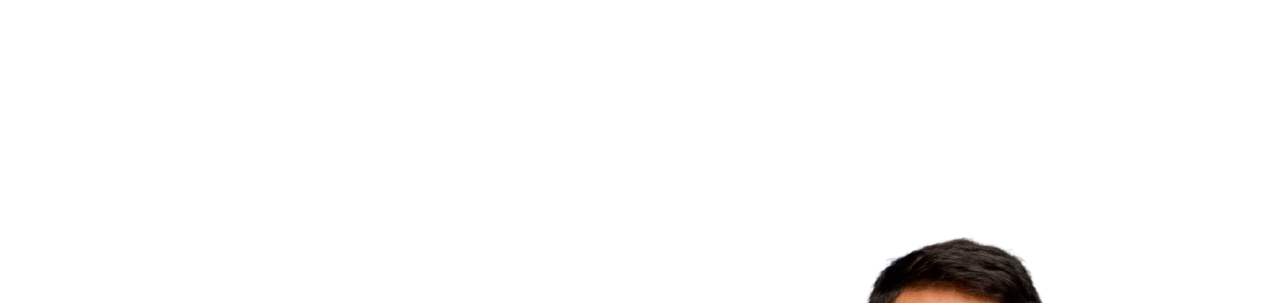
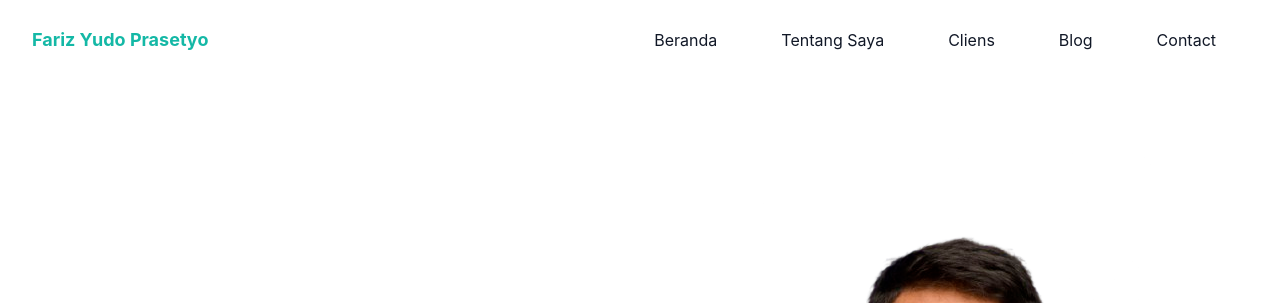
Before and after one commit to farizyudo/portofolio-tailwind-css, a website: page index.html in a window 1280 px wide. Shown: the top 303 px of the page. Drawn offline with Linux system fonts and the light colour scheme.

Commit message:
Update Porto

```diff
--- a/index.html
+++ b/index.html
@@ -9,6 +9,53 @@
 </head>
 
 <body>
+    <!-- Headre Start -->
+    <header class="bg-transparent absolute top-0 left-0 w-full flex items-center z-10 ">
+        <div class="container">
+            <div class="flex items-center justify-between relative">
+                <div class="px-4">
+                    <a href="#home" class="font-bold text-lg text-primary block py-6">Fariz Yudo Prasetyo</a>
+                </div>
+                <div class="flex items-center px-4">
+                    <button id="hamburger" name="hamburger" type="button" class="block absolute right-4 lg:hidden">
+                        <span class="hamburger-line transition duration-300 *:ease-in-out origin-top-left"></span>
+                        <span class="hamburger-line transition duration-300 *:ease-in-out"></span>
+                        <span class="hamburger-line transition duration-300 *:ease-in-out origin-top-left"></span>
+                    </button>
+
+                    <!-- Navbar -->
+                    <nav id="nav-menu"
+                        class="hidden absolute py-5 bg-white shadow-lg rounded-lg max-w-[250px] w-full right-4 top-full lg:block lg:static lg:bg-transparent lg:max-w-full lg:shadow-none">
+                        <ul class="block lg:flex">
+                            <li class="group">
+                                <a href="#home"
+                                    class="text-base text-dark py-2 mx-8 flex group-hover:text-primary">Beranda</a>
+                            </li>
+                            <li class="group">
+                                <a href="#about"
+                                    class="text-base text-dark py-2 mx-8 flex group-hover:text-primary">Tentang
+                                    Saya</a>
+                            </li>
+                            <li class="group">
+                                <a href="#cliens"
+                                    class="text-base text-dark py-2 mx-8 flex group-hover:text-primary">Cliens</a>
+                            </li>
+                            <li class="group">
+                                <a href="#blog"
+                                    class="text-base text-dark py-2 mx-8 flex group-hover:text-primary">Blog</a>
+                            </li>
+                            <li class="group">
+                                <a href="#Contact"
+                                    class="text-base text-dark py-2 mx-8 flex group-hover:text-primary">Contact</a>
+                            </li>
+                        </ul>
+                    </nav>
+                </div>
+            </div>
+        </div>
+    </header>
+    <!-- Headre End -->
+
 
     <!-- Hero Section Start -->
     <section id="home" class="pt-36">
@@ -119,6 +166,8 @@
         </div>
     </section>
     <!-- About Section End -->
+
+    <script src="dist/js/script.js"></script>
 </body>
 
 </html>
--- a/src/input.css
+++ b/src/input.css
@@ -1,3 +1,30 @@
 @tailwind base;
 @tailwind components;
 @tailwind utilities;
+
+body {
+    font-family: 'Inter', sans-serif;
+}
+
+.navbar-fixed {
+    @apply fixed z-[9999] bg-white bg-opacity-80;
+    backdrop-filter: blur(5px);
+    box-shadow: inset 0 -1px 0 0 rgba(0, 0, 0, 0.5);
+}
+
+/* Hamburger */
+.hamburger-line {
+    @apply w-[30px] h-[2px] my-2 block bg-dark
+}
+
+.hamburger-active>span:nth-child(1) {
+    @apply rotate-45;
+}
+
+.hamburger-active>span:nth-child(2) {
+    @apply scale-0;
+}
+
+.hamburger-active>span:nth-child(3) {
+    @apply -rotate-45;
+}
```
Also changed, not shown: dist/js/script.js (added), dist/output.css.
